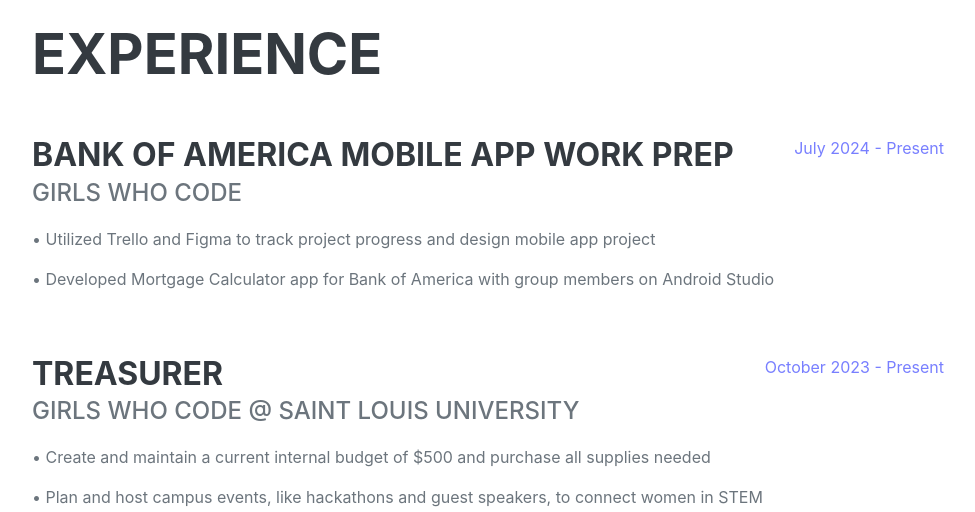
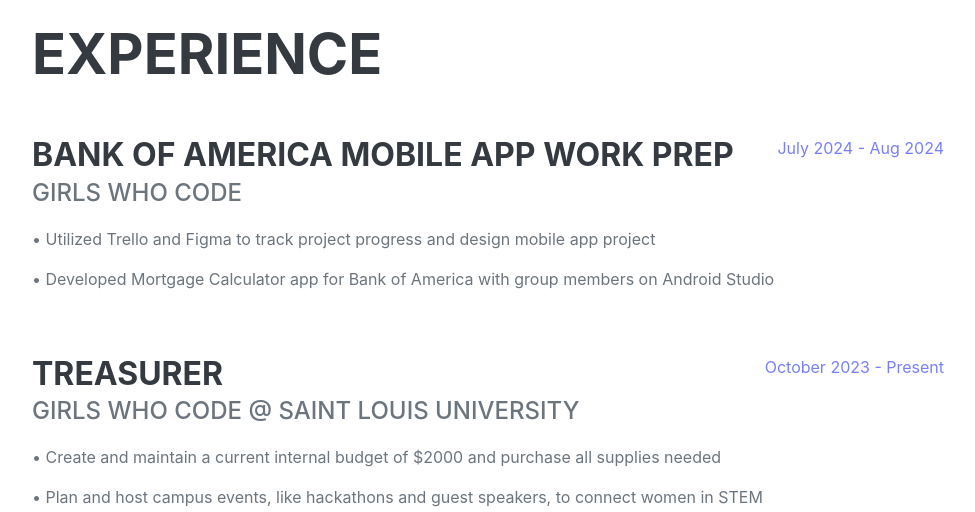
Before and after one commit to bellao314/resume, a plain HTML site: page index.html in a window 1280 px wide. Shown: the part 860-1372 px from the top of the page, without its empty margins (288-1263 px from the left). Drawn offline with nearby package versions, Linux system fonts and the light colour scheme; a web font is replaced by a local one.

Commit message:
Updated work prep duration & gwc budget

```diff
--- a/index.html
+++ b/index.html
@@ -68,13 +68,13 @@
                             <p>• Utilized Trello and Figma to track project progress and design mobile app project</p>
                             <p>• Developed Mortgage Calculator app for Bank of America with group members on Android Studio</p>
                         </div>
-                        <div class="flex-shrink-0"><span class="text-primary">July 2024 - Present</span></div>
+                        <div class="flex-shrink-0"><span class="text-primary">July 2024 - Aug 2024</span></div>
                     </div>
                     <div class="d-flex flex-column flex-md-row justify-content-between mb-5">
                         <div class="flex-grow-1">
                             <h3 class="mb-0">Treasurer</h3>
                             <div class="subheading mb-3">Girls Who Code @ Saint Louis University</div>
-                            <p>• Create and maintain a current internal budget of $500 and purchase all supplies needed</p>
+                            <p>• Create and maintain a current internal budget of $2000 and purchase all supplies needed</p>
                             <p>• Plan and host campus events, like hackathons and guest speakers, to connect women in STEM fields</p>
                             <p>• Continue to build the organization from the ground up as a founding member of the executive board</p>
                         </div>
```
